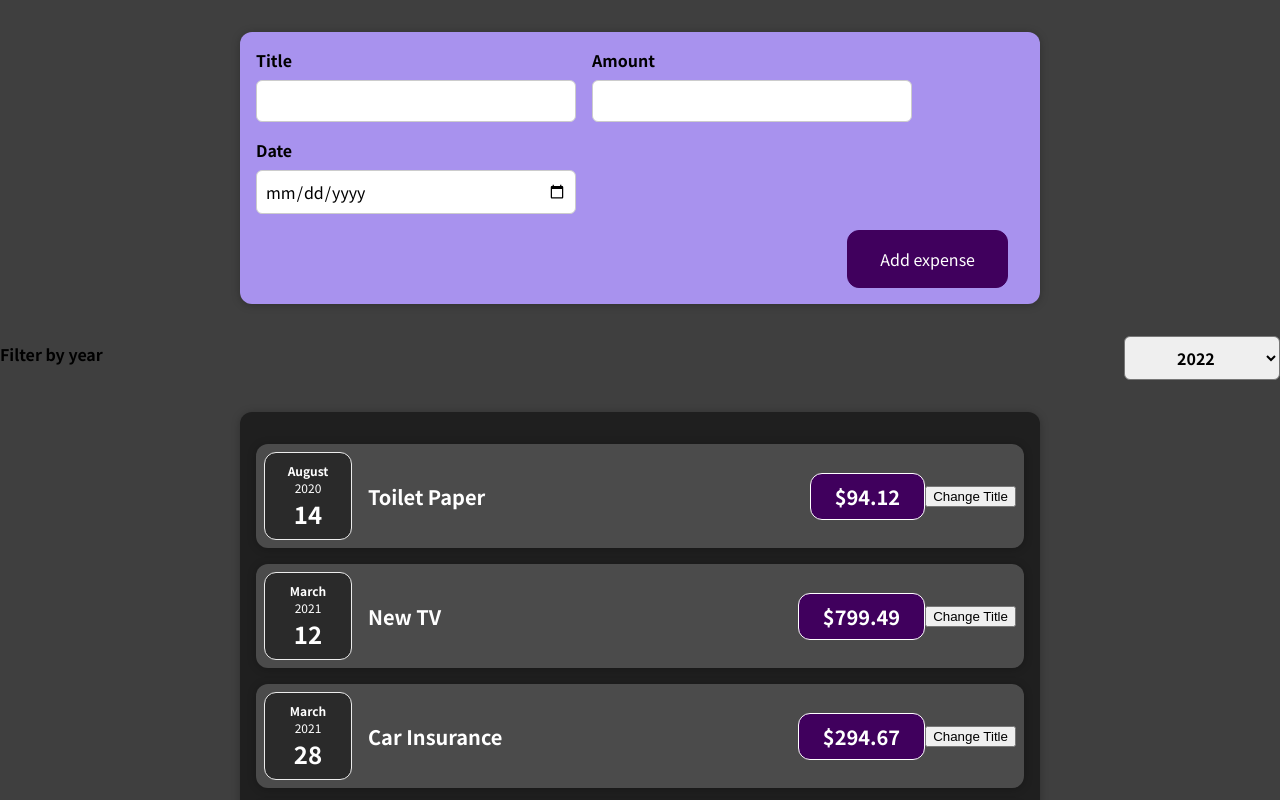
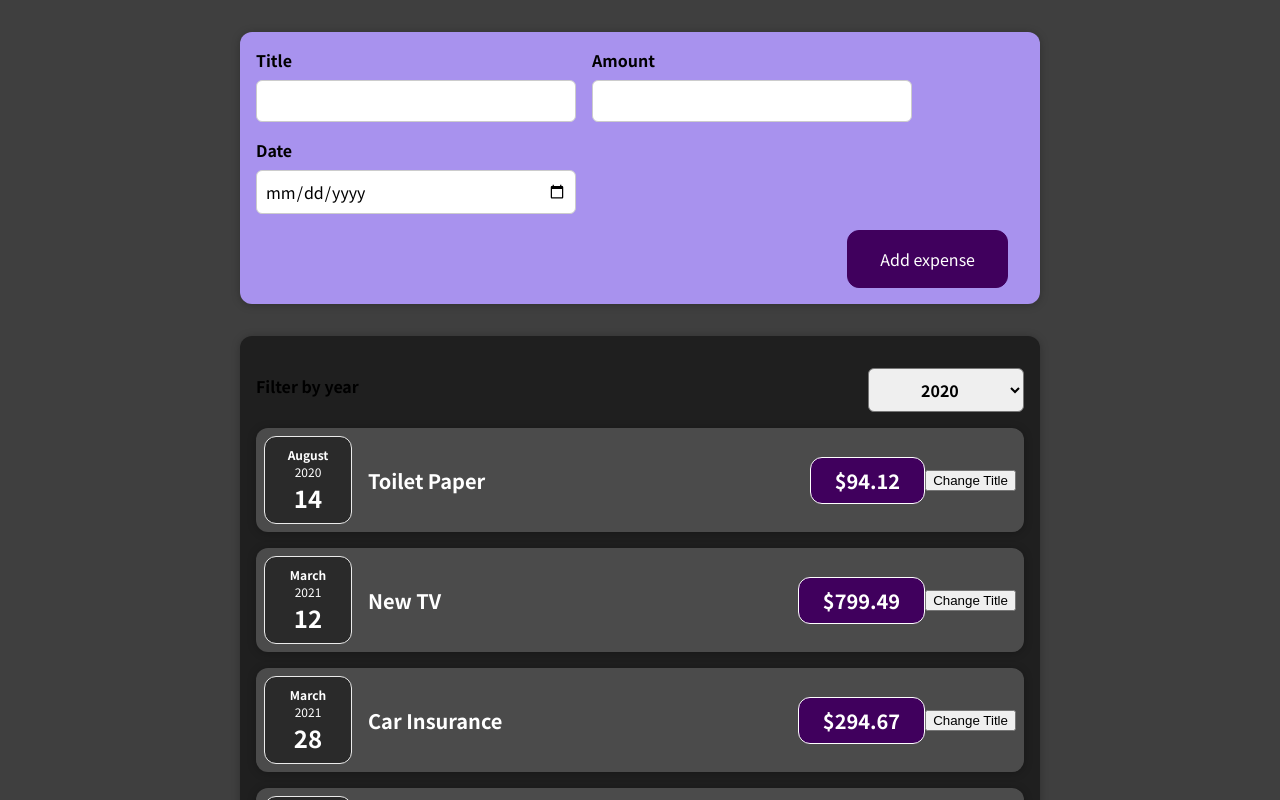
Before and after one commit to mankojanos/React_udemy_expense_tracker, a React (Create React App) app in the folder react-complete-guide/: page / in a window 1280 px wide. Shown: the top 800 px of the page. Built offline with nearby package versions, Linux system fonts and the light colour scheme.

Commit message:
assignment 2

```diff
--- a/react-complete-guide/src/components/Expenses/Expenses.js
+++ b/react-complete-guide/src/components/Expenses/Expenses.js
@@ -1,9 +1,16 @@
+import { useState } from "react";
 import ExpenseItem from "./ExpenseItem";
 import Card from "../UI/Card";
 import "./Expenses.css";
 import ExpensesFilter from "../ExpensesFilter/ExpensesFilter";
 
 const Expenses = (props) => {
+
+  const [filteredYear, setFilteredYear] = useState('2020')
+
+  const filterChangeHandler = selectedYear => {
+    setFilteredYear(selectedYear)
+  }
 
   const results = [];
 
@@ -20,8 +27,7 @@ const Expenses = (props) => {
 
   return (
     <div>
-      <ExpensesFilter />
-      <Card className="expenses">{results}</Card>
+      <Card className="expenses"><ExpensesFilter selected={filteredYear} onChangeFilter = {filterChangeHandler}/>{results}</Card>
     </div>
   );
 
--- a/react-complete-guide/src/components/ExpensesFilter/ExpensesFilter.js
+++ b/react-complete-guide/src/components/ExpensesFilter/ExpensesFilter.js
@@ -2,20 +2,18 @@ import React from 'react';
 
 import './ExpensesFilter.css';
 
-const ExpensesFilter = () => {
+const ExpensesFilter = (props) => {
 
-  const onExpenseChangeHAndler = (selectedOption) => {
+  const onExpenseChangeHandler = (event) => {
 
-    const selectedYear = selectedOption.target.value
-
-    console.log (selectedOption.target.value)
+    props.onChangeFilter(event.target.value);
   }
 
   return (
     <div className='expenses-filter'>
       <div className='expenses-filter__control'>
         <label>Filter by year</label>
-        <select onChange={onExpenseChangeHAndler}>
+        <select value= {props.selected} onChange={onExpenseChangeHandler}>
           <option value='2022'>2022</option>
           <option value='2021'>2021</option>
           <option value='2020'>2020</option>
```
